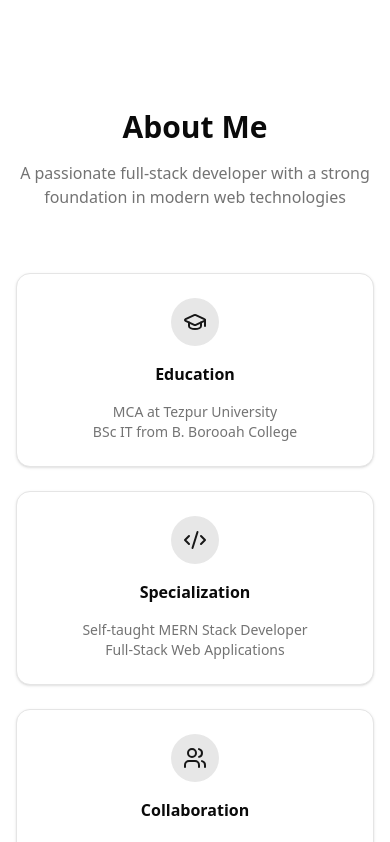
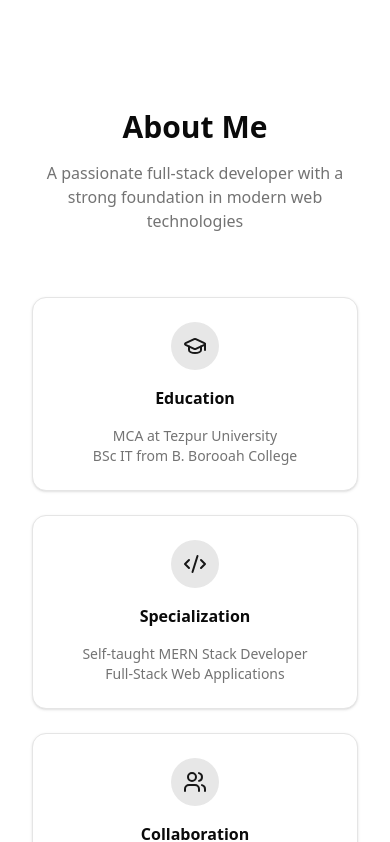
Before and after one commit to MET4L-DS/personal-portfolio, a React (Vite) app in the folder frontend/: page / in a window 390 px wide. Shown: the part 815-1657 px from the top of the page. Built offline with nearby package versions, Linux system fonts and the light colour scheme.

Commit message:
added inline-padding

```diff
--- a/frontend/src/App.tsx
+++ b/frontend/src/App.tsx
@@ -12,7 +12,7 @@ function App() {
 	return (
 		<div className="min-h-screen bg-background">
 			<Navigation />
-			<main>
+			<main className="px-4 md:px-8 lg:px-12 xl:px-16 2xl:px-20">
 				<Hero />
 				<About />
 				<Projects />
```
